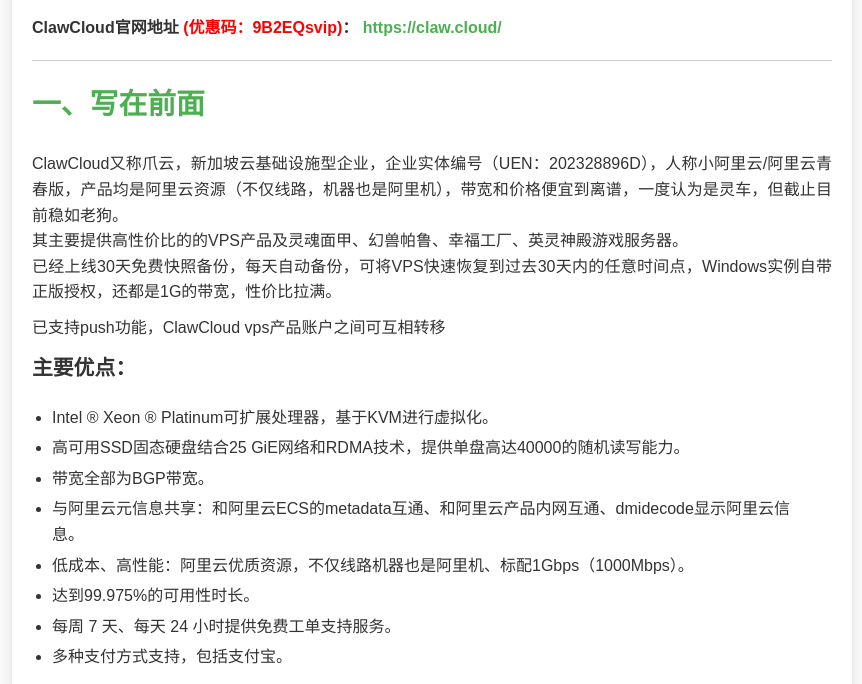
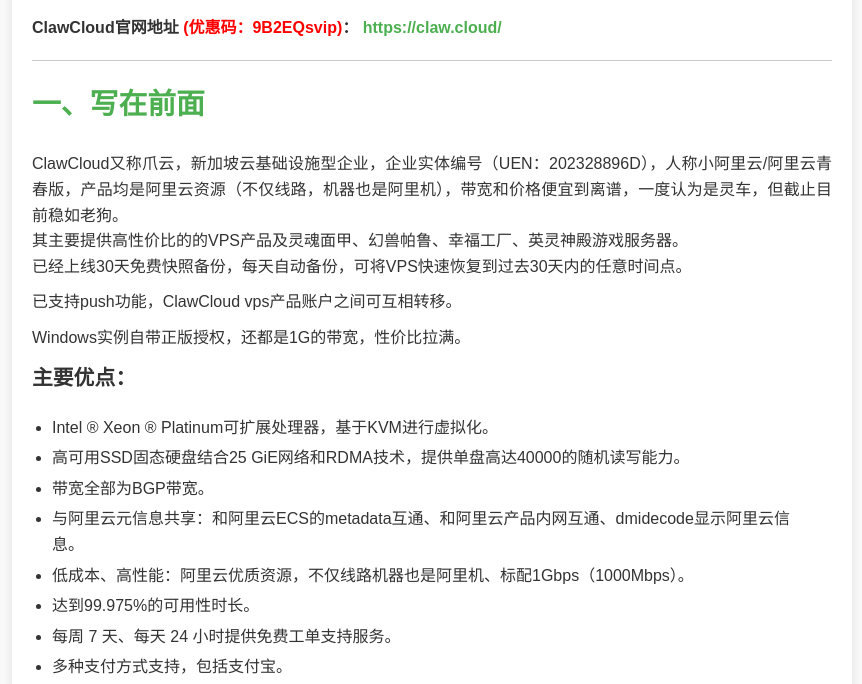
Before and after one commit to KH9CQ/ClawDiscount, a plain HTML site: page index.html in a window 1280 px wide. Shown: the part 116-800 px from the top of the page, without its empty margins (208-1070 px from the left). Drawn offline with Linux system fonts and the light colour scheme.

Commit message:
Update index.html

```diff
--- a/index.html
+++ b/index.html
@@ -105,8 +105,10 @@
         <h2>一、写在前面</h2>
         <p>ClawCloud又称爪云，新加坡云基础设施型企业，企业实体编号（UEN：202328896D），人称小阿里云/阿里云青春版，产品均是阿里云资源（不仅线路，机器也是阿里机），带宽和价格便宜到离谱，一度认为是灵车，但截止目前稳如老狗。<br>
         其主要提供高性价比的的VPS产品及灵魂面甲、幻兽帕鲁、幸福工厂、英灵神殿游戏服务器。<br>
-        已经上线30天免费快照备份，每天自动备份，可将VPS快速恢复到过去30天内的任意时间点，Windows实例自带正版授权，还都是1G的带宽，性价比拉满。</p>
-        已支持push功能，ClawCloud vps产品账户之间可互相转移</p>
+        已经上线30天免费快照备份，每天自动备份，可将VPS快速恢复到过去30天内的任意时间点。</p>
+        已支持push功能，ClawCloud vps产品账户之间可互相转移。</p>
+        Windows实例自带正版授权，还都是1G的带宽，性价比拉满。</p>
+
         <h3 class="sub-title">主要优点：</h3>
         <ul>
             <li>Intel ® Xeon ® Platinum可扩展处理器，基于KVM进行虚拟化。</li>
```
